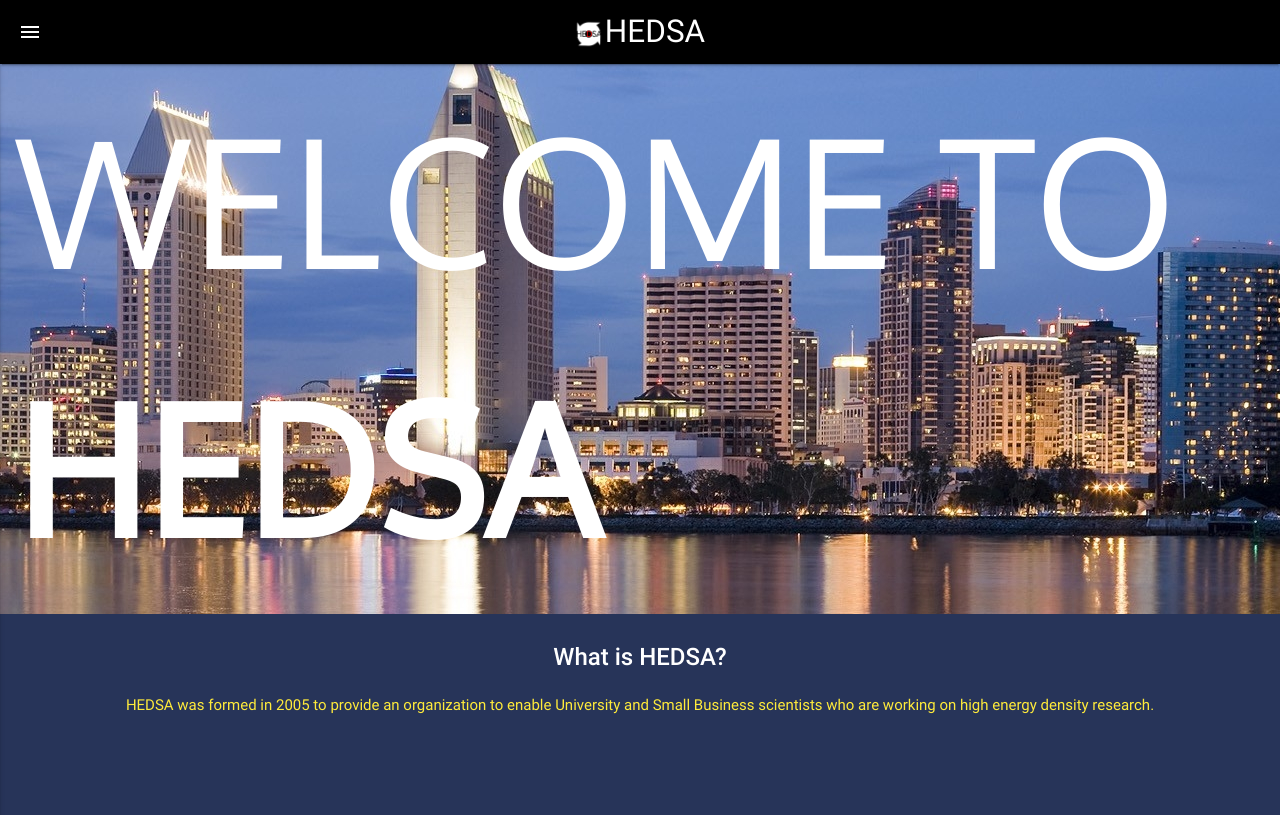
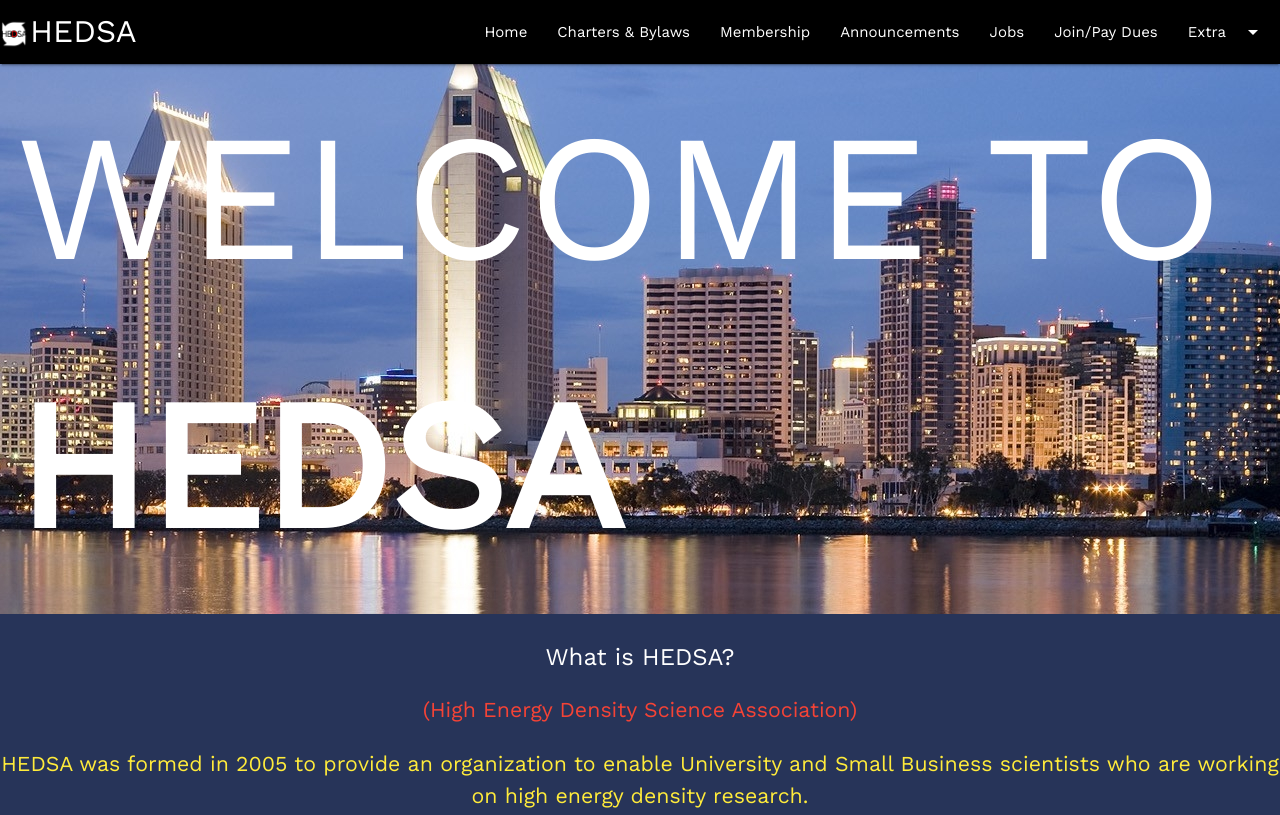
Before and after one commit to harrisbegcca/hedsa, a plain HTML site: page index.html in a window 1280 px wide. Shown: the top 815 px of the page. Drawn offline with nearby package versions, Linux system fonts and the light colour scheme.

Commit message:
styling #1

```diff
--- a/css/style.css
+++ b/css/style.css
@@ -6,7 +6,20 @@
   vertical-align: middle;
 }
 
+* {
+  font-family: 'Work Sans';
+}
+p {
+  font-size: 16pt !important;
+}
 
+li:hover {
+  background-color: rgb(25,25,25);
+}
+
+.txti:hover {
+  background: transparent !important;
+}
 
 .hedsamain {
   height: 43vw !important;
--- a/index.html
+++ b/index.html
@@ -5,6 +5,7 @@
   <link rel="stylesheet" type="text/css" href="css/style.css" media="screen,projection">
   <meta name="viewport" content="width=device-width, initial-scale=1.0"/>
 
+  <link href="https://fonts.googleapis.com/css?family=Work+Sans" rel="stylesheet">
 
   <link rel="stylesheet" href="https://cdnjs.cloudflare.com/ajax/libs/materialize/0.100.2/css/materialize.min.css">
 
@@ -12,17 +13,38 @@
     <link href="https://fonts.googleapis.com/icon?family=Material+Icons"
       rel="stylesheet">
     <meta http-equiv="Content-Type" content="text/html; charset=UTF-8"/>
-    <script src='https://www.google.com/recaptcha/api.js'></script>
 
     <script type="text/javascript" src="https://code.jquery.com/jquery-3.2.1.min.js"></script>
     <script type="text/javascript" src="js/materialize.min.js"></script>
     <script type="text/javascript" src="js/init.js"></script>
     <script src="https://www.gstatic.com/firebasejs/4.11.0/firebase.js"></script>
-
+<script src='https://www.google.com/recaptcha/api.js'></script>
 </head>
 <body>
+  <nav class="nav extended black show-on-large hide-on-med-and-down">
+    <div class="nav-wrapper">
+      <a href="#" class="brand-logo left-align"><img src="resources/logo.png" id="logo"></img>HEDSA</a>
+      <ul class="right">
+        <li><a href="index.html">Home</a></li>
+        <li><a href="cb.html">Charters & Bylaws</a></li>
+        <li><a href="membership.html">Membership</a></li>
+        <li><a href="announcements.html">Announcements</a></li>
+        <li><a href="jobs.html">Jobs</a></li>
+        <li><a href="collapsible.html">Join/Pay Dues</a></li>
+        <li><a class="dropdown-button" href="#!" data-activates="extra">Extra<i class="material-icons right">arrow_drop_down</i></a></li>
 
-	 <nav class="nav-extended black">
+        <ul class="dropdown-content black white-text" id="extra" >
+          <li><a class="white-text" href="collapsible.html">Students</a></li>
+          <li><a class="white-text" href="collapsible.html">Other Links</a></li>
+          <li><a class="white-text" href="collapsible.html">Conferences</a></li>
+          <li><a class="white-text" href="collapsible.html">HEDP School 2015</a></li>
+        </ul>
+      </ul>
+
+    </div>
+  </nav>
+
+	 <nav class="nav-extended black hide-on-large-only">
     <div class="nav-wrapper">
       <a href="#" class="brand-logo center"><img src="resources/logo.png" id="logo"></img>HEDSA</a>
       <a href="#" data-activates="menu" class="button-collapse show-on-large"><i class="material-icons">menu</i></a>
@@ -46,14 +68,15 @@
       <img src="resources/sdbg.jpg"/>
     </div>
     <ul class="introduction">
-      <li style="font-size: 14vw;">WELCOME TO</li>
-      <li style="font-size: 14vw; font-weight: bold;">HEDSA</li>
+      <li class="txti"style="font-size: 14vw;" >WELCOME TO</li>
+      <li class="txti"style="font-size: 14vw; font-weight: bold;">HEDSA</li>
     </ul>
 
   </div>
   <div class="carousel carousel-slider center" data-indicators="true">
    <div class="carousel-item ucsdblue white-text" href="#one!">
      <h2>What is HEDSA?</h2>
+     <p class="red-text">(High Energy Density Science Association)</p>
      <p class="yellow-text">HEDSA was formed in 2005 to provide an organization to enable University and Small Business scientists who are working on high energy density research.</p>
    </div>
    <div class="carousel-item ucsdblue white-text" href="#two!">
@@ -103,7 +126,7 @@
         </p>
         </div>
         <div class="row">
-          <div class="g-recaptcha" data-sitekey="6LcbAkwUAAAAAG0pov5RiBgCQNhTgVHm9bRc0QtD"></div>
+          <div class="g-recaptcha" data-sitekey="6LcbsAkwUAAAAAG0pov5RiBgCQNhTgVHm9bRc0QtD"></div>
         </div>
         <div class="row">
           <button type="submit" class="btn black white-text waves-effect waves-light" id="contacthome" onclick="uploaddata()">Submit</button>
--- a/js/init.js
+++ b/js/init.js
@@ -5,6 +5,7 @@ $(document).ready(function() {
   $('.parallax').parallax();
   $('.carousel.carousel-slider').carousel({fullWidth: true});
 $('#terms').modal();
+$('.dropdown-content').dropdown();
 
 
 // Initialize Firebase
```
